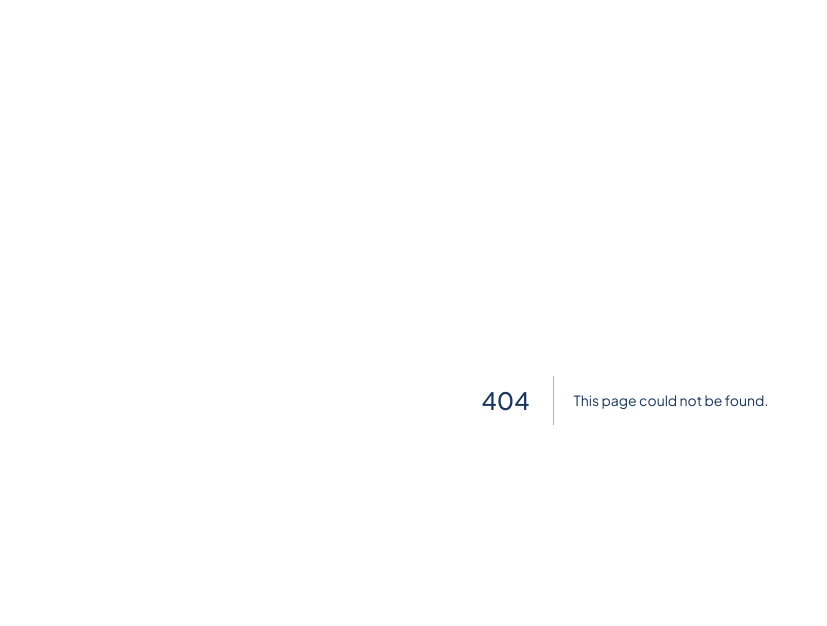
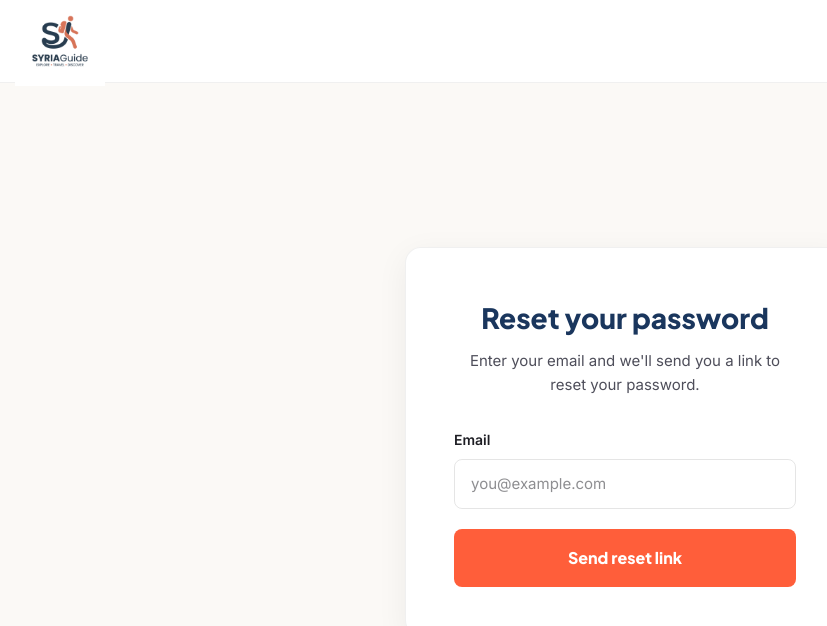
Before and after one commit to mohammadIbrahim97/syrian-Guide, a Next.js app: page /forgot-password in a window 1280 px wide. Before the commit this address had no page. Shown: the top 626 px of the page, without its empty margins (15-842 px from the left). Built offline with nearby package versions, Linux system fonts and the light colour scheme.

Commit message:
feat: forgot-password page and login confirmation states

```diff
--- /dev/null
+++ b/src/app/forgot-password/page.tsx
@@ -0,0 +1,110 @@
+'use client';
+
+import React, { useState } from 'react';
+import Link from 'next/link';
+import { createClient } from '@/lib/supabase/client';
+
+export default function ForgotPasswordPage() {
+  const [email, setEmail] = useState('');
+  const [loading, setLoading] = useState(false);
+  const [error, setError] = useState('');
+  const [sent, setSent] = useState(false);
+
+  const handleSubmit = async (e: React.FormEvent) => {
+    e.preventDefault();
+    setLoading(true);
+    setError('');
+    const supabase = createClient();
+    const { error } = await supabase.auth.resetPasswordForEmail(email, {
+      redirectTo: `${window.location.origin}/auth/confirm?next=/reset-password`,
+    });
+    if (error && error.status === 429) {
+      setError('Too many requests — please try again in a few minutes.');
+      setLoading(false);
+      return;
+    }
+    // Deliberately generic (no account enumeration).
+    setSent(true);
+    setLoading(false);
+  };
+
+  return (
+    <div className="layout-wrapper" style={{ flexDirection: 'column', minHeight: '100vh' }}>
+      {/* Header */}
+      <header style={{ padding: 'var(--sz-16) var(--sz-32)', backgroundColor: 'var(--color-white)', borderBottom: '1px solid rgba(0,0,0,0.06)' }}>
+        <div style={{ maxWidth: '1200px', margin: '0 auto' }}>
+          <Link href="/" style={{ textDecoration: 'none', display: 'flex', alignItems: 'center' }}>
+            <img src="/logo.jpg" alt="SyriaGuide Logo" style={{ height: '90px', width: 'auto', objectFit: 'contain', margin: '-20px 0 -20px -10px' }} />
+          </Link>
+        </div>
+      </header>
+
+      {/* Forgot Password Form */}
+      <main style={{ flex: 1, display: 'flex', alignItems: 'center', justifyContent: 'center', padding: 'var(--sz-48)' }}>
+        <div className="animate-fade-up" style={{
+          width: '100%', maxWidth: '440px', backgroundColor: 'var(--color-white)',
+          borderRadius: '16px', padding: '48px', boxShadow: '0 8px 32px rgba(0,0,0,0.06)',
+          border: '1px solid rgba(0,0,0,0.06)',
+        }}>
+          <h1 style={{ fontSize: '28px', fontWeight: 800, marginBottom: '8px', textAlign: 'center' }}>
+            Reset your password
+          </h1>
+          <p style={{ fontSize: '15px', color: 'var(--neutral-gray)', textAlign: 'center', marginBottom: '32px' }}>
+            Enter your email and we&apos;ll send you a link to reset your password.
+          </p>
+
+          {error && (
+            <div style={{
+              padding: '12px 16px', borderRadius: '8px', backgroundColor: '#FEE2E2',
+              color: '#DC2626', fontSize: '14px', marginBottom: '24px', textAlign: 'center',
+            }}>
+              {error}
+            </div>
+          )}
+
+          {sent ? (
+            <div style={{ textAlign: 'center' }}>
+              <p style={{ fontSize: '14px', color: 'var(--neutral-gray)', margin: 0 }}>
+                If an account exists for <strong>{email}</strong>, a password-reset link is on its way. The link works in this browser.
+              </p>
+              <div style={{ marginTop: '24px', fontSize: '14px' }}>
+                <Link href="/login" style={{ color: 'var(--brand-coral)', fontWeight: 600 }}>
+                  Back to login
+                </Link>
+              </div>
+            </div>
+          ) : (
+            <form onSubmit={handleSubmit} style={{ display: 'flex', flexDirection: 'column', gap: '20px' }}>
+              <div>
+                <label style={{ display: 'block', fontSize: '14px', fontWeight: 600, marginBottom: '8px' }}>Email</label>
+                <input
+                  type="email"
+                  required
+                  value={email}
+                  onChange={e => setEmail(e.target.value)}
+                  placeholder="you@example.com"
+                  style={{
+                    width: '100%', padding: '12px 16px', borderRadius: '8px',
+                    border: '1px solid rgba(0,0,0,0.1)', fontSize: '15px', boxSizing: 'border-box',
+                  }}
+                />
+              </div>
+
+              <button
+                type="submit"
+                disabled={loading}
+                className="btn btn-primary"
+                style={{
+                  width: '100%', padding: '14px', fontSize: '16px', borderRadius: '8px',
+                  opacity: loading ? 0.7 : 1, cursor: loading ? 'not-allowed' : 'pointer',
+                }}
+              >
+                {loading ? 'Please wait…' : 'Send reset link'}
+              </button>
+            </form>
+          )}
+        </div>
+      </main>
+    </div>
+  );
+}
--- a/src/app/login/page.tsx
+++ b/src/app/login/page.tsx
@@ -3,13 +3,19 @@
 import React, { useState } from 'react';
 import Link from 'next/link';
 import { createClient } from '@/lib/supabase/client';
-import { useRouter } from 'next/navigation';
+import { useRouter, useSearchParams } from 'next/navigation';
 
-export default function LoginPage() {
+function LoginForm() {
   const router = useRouter();
+  const searchParams = useSearchParams();
   const [isRegister, setIsRegister] = useState(false);
   const [loading, setLoading] = useState(false);
-  const [error, setError] = useState('');
+  const [error, setError] = useState(
+    searchParams.get('error') === 'link-expired'
+      ? 'That link is invalid or has expired. Please request a new one.'
+      : ''
+  );
+  const [confirmationSent, setConfirmationSent] = useState(false);
 
   const [form, setForm] = useState({ name: '', email: '', password: '' });
 
@@ -22,13 +28,19 @@ export default function LoginPage() {
 
     try {
       if (isRegister) {
-        const { error } = await supabase.auth.signUp({
+        const { data, error } = await supabase.auth.signUp({
           email: form.email,
           password: form.password,
           options: { data: { name: form.name } },
         });
         if (error) {
           setError(error.message);
+          setLoading(false);
+          return;
+        }
+        if (!data.session) {
+          // Email confirmation is enabled — no session until the link is clicked.
+          setConfirmationSent(true);
           setLoading(false);
           return;
         }
@@ -86,6 +98,17 @@ export default function LoginPage() {
             </div>
           )}
 
+          {confirmationSent ? (
+            <div style={{ textAlign: 'center' }}>
+              <p style={{ fontSize: '15px', color: 'var(--neutral-dark)', marginBottom: '12px', fontWeight: 600 }}>
+                Check your inbox
+              </p>
+              <p style={{ fontSize: '14px', color: 'var(--neutral-gray)', margin: 0 }}>
+                We sent a confirmation link to <strong>{form.email}</strong>. Click it to activate your account, then log in.
+              </p>
+            </div>
+          ) : (
+            <>
               <form onSubmit={handleSubmit} style={{ display: 'flex', flexDirection: 'column', gap: '20px' }}>
                 {isRegister && (
                   <div>
@@ -148,6 +171,14 @@ export default function LoginPage() {
                 </button>
               </form>
 
+              {!isRegister && (
+                <div style={{ marginTop: '12px', textAlign: 'center' }}>
+                  <Link href="/forgot-password" style={{ fontSize: '14px', color: 'var(--neutral-gray)', textDecoration: 'underline' }}>
+                    Forgot password?
+                  </Link>
+                </div>
+              )}
+
               <div style={{ marginTop: '24px', textAlign: 'center', fontSize: '14px', color: 'var(--neutral-gray)' }}>
                 {isRegister ? 'Already have an account?' : "Don't have an account?"}{' '}
                 <button
@@ -160,8 +191,18 @@ export default function LoginPage() {
                   {isRegister ? 'Log In' : 'Sign Up'}
                 </button>
               </div>
+            </>
+          )}
         </div>
       </main>
     </div>
   );
 }
+
+export default function LoginPage() {
+  return (
+    <React.Suspense>
+      <LoginForm />
+    </React.Suspense>
+  );
+}
```
Lines whose indentation alone changed are shown as unchanged.
